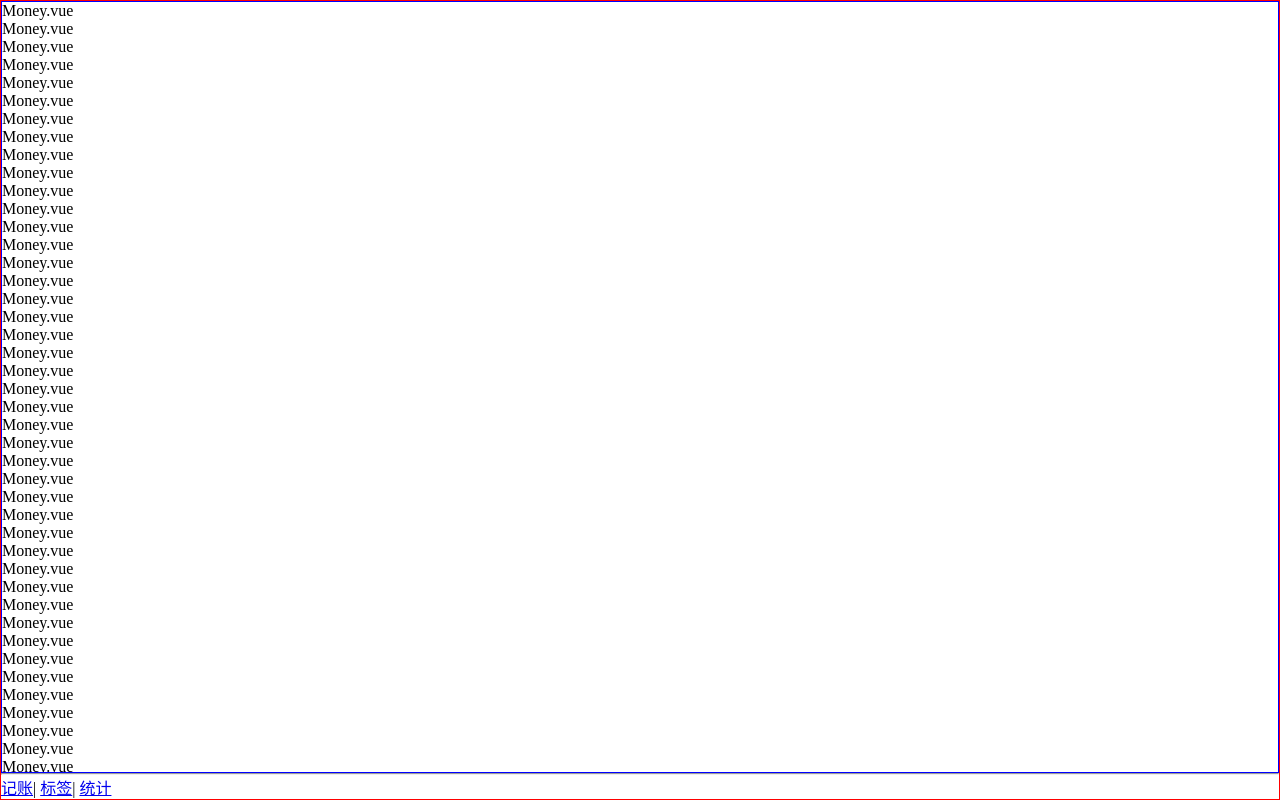
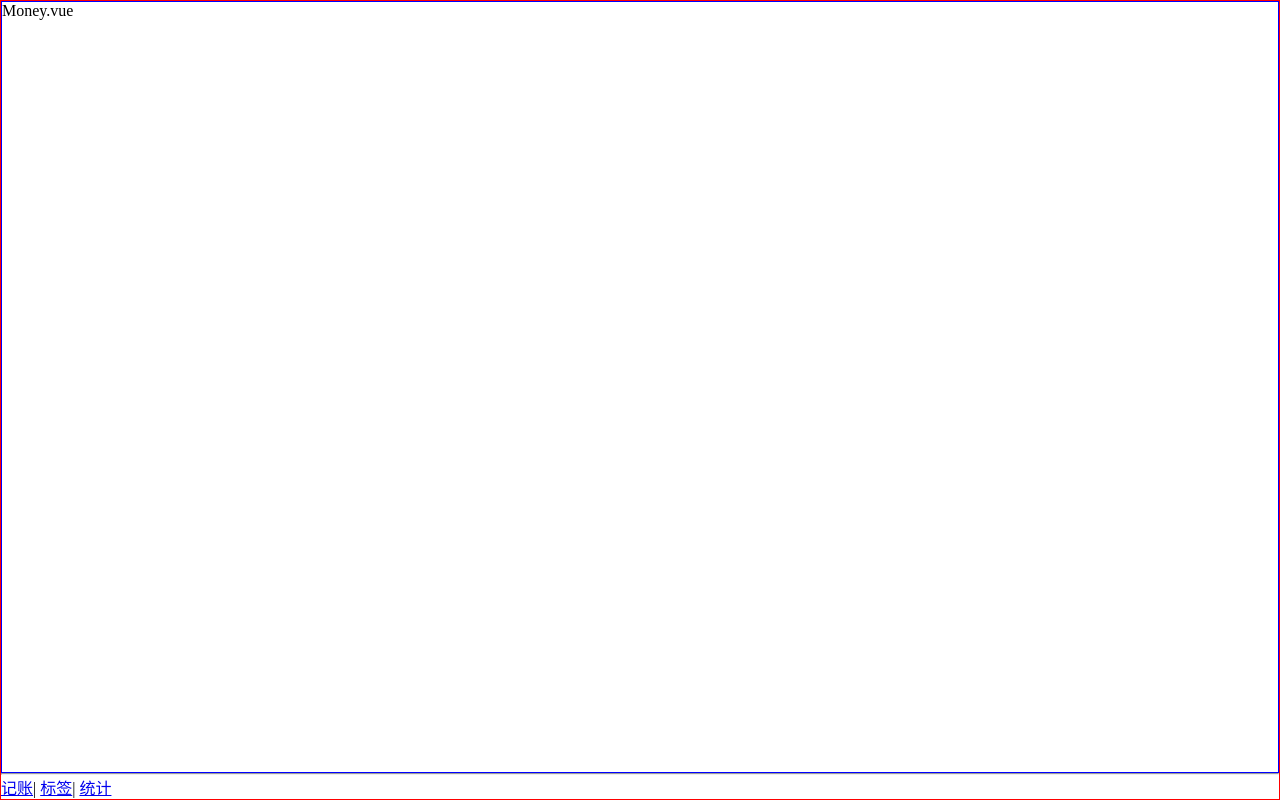
Before and after one commit to heavenly-zy/account, a Vue app: page /#/money in a window 1280 px wide. Built offline with nearby package versions, Linux system fonts and the light colour scheme.

Commit message:
重复三次布局

```diff
--- a/src/views/Labels.vue
+++ b/src/views/Labels.vue
@@ -1,6 +1,6 @@
 <template>
-  <div>
-    Labels.vue
+  <div class="nav-wrapper">
+    <div class="content">Labels.vue</div>
     <Nav />
   </div>
 </template>
@@ -12,4 +12,15 @@
 </script>
 
 <style lang="scss" scoped>
+.nav-wrapper {
+  border: 1px solid red;
+  display: flex;
+  flex-direction: column;
+  height: 100vh;
+}
+.content {
+  flex-grow: 1;
+  overflow: auto;
+  border: 1px solid blue;
+}
 </style>
--- a/src/views/Money.vue
+++ b/src/views/Money.vue
@@ -1,91 +1,6 @@
 <template>
   <div class="nav-wrapper">
-    <div class="content">
-      <p>Money.vue</p>
-      <p>Money.vue</p>
-      <p>Money.vue</p>
-      <p>Money.vue</p>
-      <p>Money.vue</p>
-      <p>Money.vue</p>
-      <p>Money.vue</p>
-      <p>Money.vue</p>
-      <p>Money.vue</p>
-      <p>Money.vue</p>
-      <p>Money.vue</p>
-      <p>Money.vue</p>
-      <p>Money.vue</p>
-      <p>Money.vue</p>
-      <p>Money.vue</p>
-      <p>Money.vue</p>
-      <p>Money.vue</p>
-      <p>Money.vue</p>
-      <p>Money.vue</p>
-      <p>Money.vue</p>
-      <p>Money.vue</p>
-      <p>Money.vue</p>
-      <p>Money.vue</p>
-      <p>Money.vue</p>
-      <p>Money.vue</p>
-      <p>Money.vue</p>
-      <p>Money.vue</p>
-      <p>Money.vue</p>
-      <p>Money.vue</p>
-      <p>Money.vue</p>
-      <p>Money.vue</p>
-      <p>Money.vue</p>
-      <p>Money.vue</p>
-      <p>Money.vue</p>
-      <p>Money.vue</p>
-      <p>Money.vue</p>
-      <p>Money.vue</p>
-      <p>Money.vue</p>
-      <p>Money.vue</p>
-      <p>Money.vue</p>
-      <p>Money.vue</p>
-      <p>Money.vue</p>
-      <p>Money.vue</p>
-      <p>Money.vue</p>
-      <p>Money.vue</p>
-      <p>Money.vue</p>
-      <p>Money.vue</p>
-      <p>Money.vue</p>
-      <p>Money.vue</p>
-      <p>Money.vue</p>
-      <p>Money.vue</p>
-      <p>Money.vue</p>
-      <p>Money.vue</p>
-      <p>Money.vue</p>
-      <p>Money.vue</p>
-      <p>Money.vue</p>
-      <p>Money.vue</p>
-      <p>Money.vue</p>
-      <p>Money.vue</p>
-      <p>Money.vue</p>
-      <p>Money.vue</p>
-      <p>Money.vue</p>
-      <p>Money.vue</p>
-      <p>Money.vue</p>
-      <p>Money.vue</p>
-      <p>Money.vue</p>
-      <p>Money.vue</p>
-      <p>Money.vue</p>
-      <p>Money.vue</p>
-      <p>Money.vue</p>
-      <p>Money.vue</p>
-      <p>Money.vue</p>
-      <p>Money.vue</p>
-      <p>Money.vue</p>
-      <p>Money.vue</p>
-      <p>Money.vue</p>
-      <p>Money.vue</p>
-      <p>Money.vue</p>
-      <p>Money.vue</p>
-      <p>Money.vue</p>
-      <p>Money.vue</p>
-      <p>Money.vue</p>
-      <p>Money.vue</p>
-      <p>Money.vue</p>
-    </div>
+    <div class="content">Money.vue</div>
     <Nav />
   </div>
 </template>
--- a/src/views/Statistics.vue
+++ b/src/views/Statistics.vue
@@ -1,6 +1,6 @@
 <template>
-  <div>
-    Statistics.vue
+  <div class="nav-wrapper">
+    <div class="content">Statistics.vue</div>
     <Nav />
   </div>
 </template>
@@ -12,4 +12,15 @@
 </script>
 
 <style lang="scss" scoped>
+.nav-wrapper {
+  border: 1px solid red;
+  display: flex;
+  flex-direction: column;
+  height: 100vh;
+}
+.content {
+  flex-grow: 1;
+  overflow: auto;
+  border: 1px solid blue;
+}
 </style>
```
